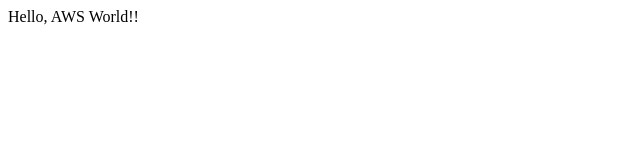
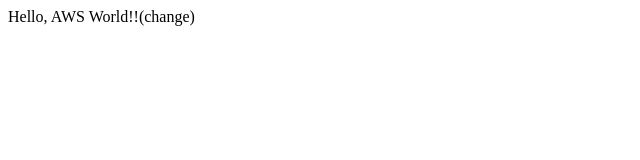
Before and after one commit to Enobu/work, a plain HTML site: page src/index.html in a window 1280 px wide. Shown: the full height of the page, 0-640 px from the left. Drawn offline with Linux system fonts and the light colour scheme.

Commit message:
Update index.html

```diff
--- a/src/index.html
+++ b/src/index.html
@@ -6,6 +6,6 @@
   <title>CI/CDハンズオン</title>
 </head>
 <body>
-  Hello, AWS World!!
+  Hello, AWS World!!(change)
 </body>
 </html>
```
